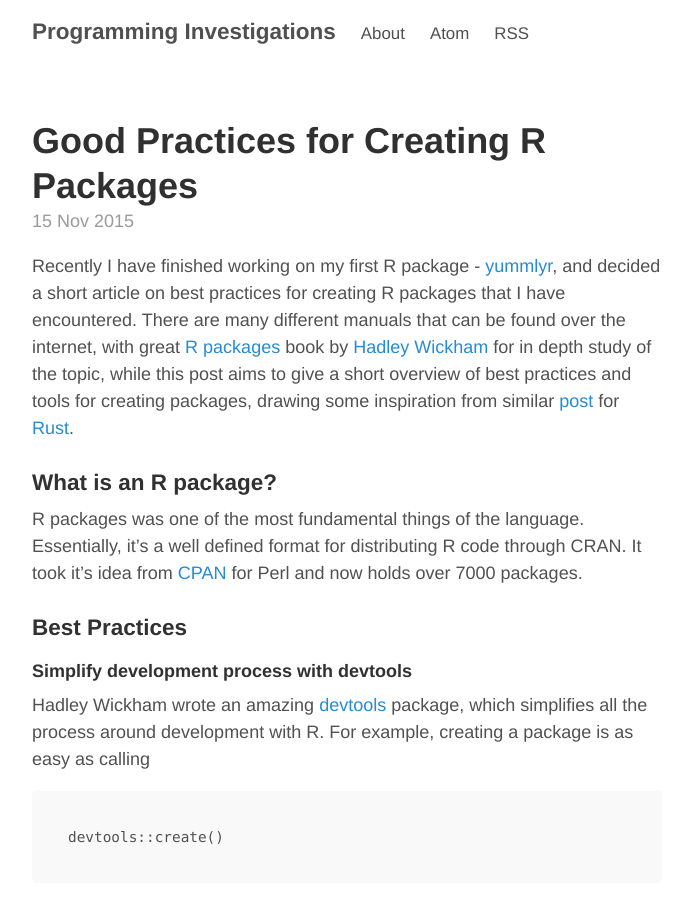
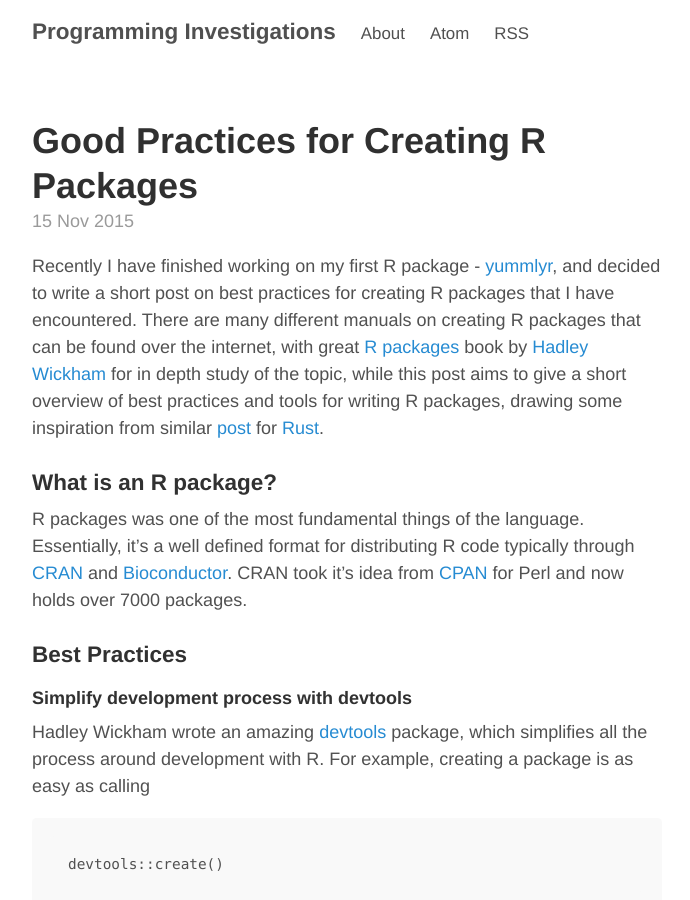
Before and after one commit to RomanTsegelskyi/blog, a Jekyll site: the page built from _posts/2015-11-15-good-practices-r-package.md, in a window 1280 px wide and 900 px high. Shown: the whole window, without its empty margins (293-983 px from the left). Built offline with Jekyll 4.4.1, drawn with Linux system fonts in a browser that asks for light colours; Markdown is read by kramdown in place of the engine named in the settings; comment, search, counter and statistics services are not loaded.

Commit message:
Fixes to last articles

```diff
--- a/_posts/2015-11-15-good-practices-r-package.md
+++ b/_posts/2015-11-15-good-practices-r-package.md
@@ -7,11 +7,11 @@ keywords: R, packages, practices, development, rstats, roman, Roman, Tsegelskyi,
 comments: True
 ---
 
-Recently I have finished working on my first R package - [yummlyr](https://github.com/RomanTsegelskyi/yummlyr), and decided a short article on best practices for creating R packages that I have encountered. There are many different manuals that can be found over the internet, with great [R packages](http://r-pkgs.had.co.nz/) book by [Hadley Wickham](http://had.co.nz/) for in depth study of the topic, while this post aims to give a short overview of best practices and tools for creating packages, drawing some inspiration from similar [post](https://pascalhertleif.de/artikel/good-practices-for-writing-rust-libraries/) for [Rust](http://rust-lang.org).
+Recently I have finished working on my first R package - [yummlyr](https://github.com/RomanTsegelskyi/yummlyr), and decided to write a short post on best practices for creating R packages that I have encountered. There are many different manuals on creating R packages that can be found over the internet, with great [R packages](http://r-pkgs.had.co.nz/) book by [Hadley Wickham](http://had.co.nz/) for in depth study of the topic, while this post aims to give a short overview of best practices and tools for writing R packages, drawing some inspiration from similar [post](https://pascalhertleif.de/artikel/good-practices-for-writing-rust-libraries/) for [Rust](http://rust-lang.org).
 
 ### What is an R package?
 
-R packages was one of the most fundamental things of the language. Essentially, it's a well defined format for distributing R code through CRAN. It took it's idea from [CPAN](http://www.cpan.org/) for Perl and now holds over 7000 packages.
+R packages was one of the most fundamental things of the language. Essentially, it's a well defined format for distributing R code typically through [CRAN](https://cran.r-project.org/) and [Bioconductor](https://www.bioconductor.org/). CRAN took it's idea from [CPAN](http://www.cpan.org/) for Perl and now holds over 7000 packages.
 
 ### Best Practices
 
```
